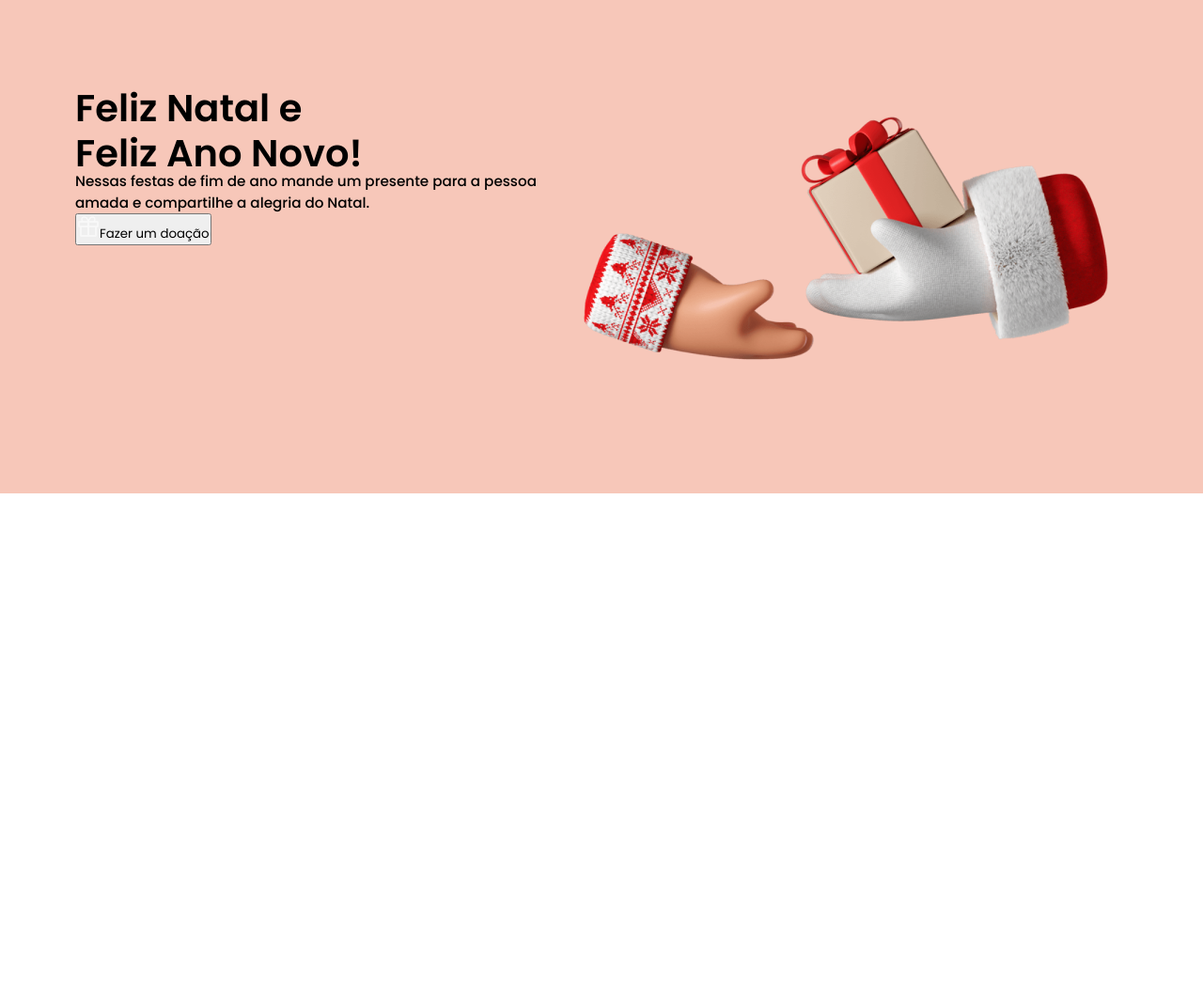
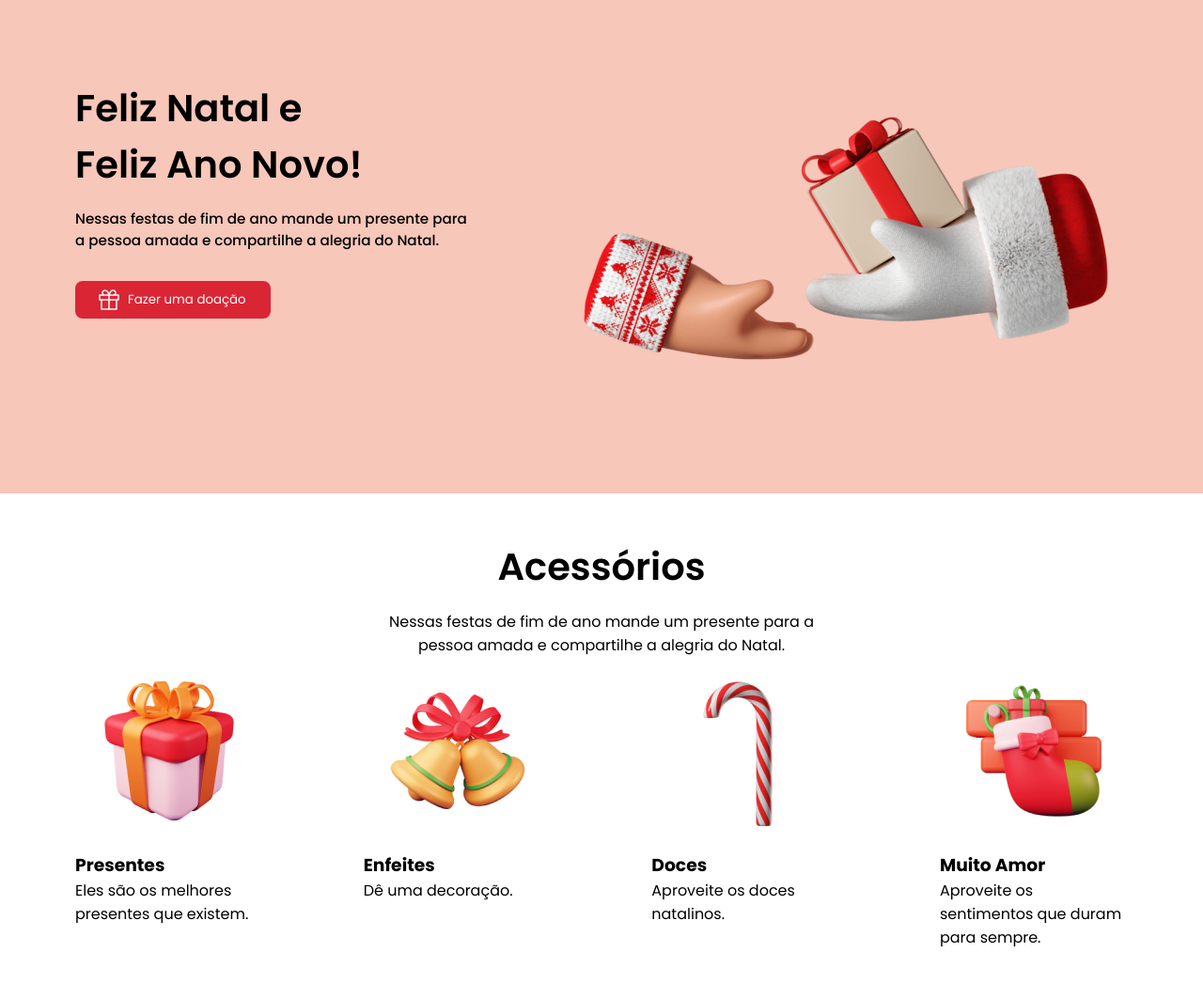
Before and after one commit to Gh0stE11/feliznatalproto, a plain HTML site: page index.html in a window 1280 px wide. Shown: the part 50-1096 px from the top of the page at 94% size. Before the commit the page ends 800 px from the top, so only its background shows below. Drawn offline with Linux system fonts and the light colour scheme.

Commit message:
section 1 added and create section 2

```diff
--- a/index.html
+++ b/index.html
@@ -14,7 +14,7 @@
     </div>
     <div id="menu">
         <a href="#main-content">Início</a>
-        <a href="">Acessórios</a>
+        <a href="#acessorios">Acessórios</a>
         <a href="">Doação</a>
         <a href="">Contato</a>
     </div>
@@ -22,16 +22,56 @@
 
 <section id="main-content">
     <div id="Nataltext">
-        <h2>Feliz Natal e</h2>
-        <h2>Feliz Ano Novo!</h2>
+        <h2>Feliz Natal e <br>
+            Feliz Ano Novo!</h2>
 
-        <p>Nessas festas de fim de ano mande um presente para
+        <p>Nessas festas de fim de ano mande um presente para <br>
              a pessoa amada e compartilhe a alegria do Natal.</p>
 
 
-        <button type="button" id="donationbutton"><img src="./galeria/gift.png">Fazer um doação</button>
+        <button type="button" id="donationbutton"><img src="./galeria/gift.png">Fazer uma doação</button>
     </div>
     <img src="./galeria/send.png">
+</section>
+
+<section id="acessorios">
+    <div id="acessoriostext">
+        <h2>Acessórios</h2>
+        <p>Nessas festas de fim de ano mande um presente para a <br>
+        pessoa amada e compartilhe a alegria do Natal.</p>
+    </div>
+    <div id="itensboxes">
+        <ul>
+            <li>
+                <img src="./galeria/giving1.png" alt="presentes">
+                <h3>Presentes</h3>
+                <p>Eles são os melhores<br>
+                 presentes que existem.</p>
+            </li>
+            <li>
+                <img src="./galeria/giving2.png" alt="Enfeites">
+                <h3>Enfeites</h3>
+                <p>Dê uma decoração.</p>
+            </li>
+            <li>
+                <img src="./galeria/giving3.png" alt="Doces">
+                <h3>Doces</h3>
+                <p>Aproveite os doces <br>
+                    natalinos.</p>
+            </li>
+            <li>
+                <img src="./galeria/giving4.png" alt="Muito amor">
+                <h3>Muito Amor</h3>
+                <p>Aproveite os<br>
+                sentimentos que duram <br>
+                para sempre.</p>
+            </li>
+        </ul>
+    </div>
+
+
+
+
 </section>
 
 
--- a/style.css
+++ b/style.css
@@ -48,16 +48,66 @@ nav{
     justify-content: space-between;
     padding: 5rem 5rem;
     background-color: #F7C7B9;
+
+}
+
+#Nataltext{
+    display: flex;
+    flex-direction: column;
 }
 
 #Nataltext h2{
     font-weight: 600;
     font-size: 2.5rem;
-    height: 3rem;
-
+    margin-bottom: 1rem;
 }
 
 #Nataltext p{
     font-weight: 500;
     font-size: 0.95rem;
+    margin-bottom: 2rem;
 }
+
+#donationbutton {
+    color: white;
+    background-color:#DA2535 ;
+    display: flex;
+    flex-direction: row;
+    align-items: center;
+    gap: 0.5rem;
+    padding: 0.5rem 1.5rem 0.5rem 1.5rem;
+    border-radius: 0.5rem;
+    cursor: pointer;
+    border: 0;
+    width: 13rem;
+}
+
+#acessorios{
+    background-color: white;
+    padding: 3rem 5rem;
+}
+
+#acessoriostext {
+    display: flex;
+    flex-direction: column;
+    align-items: center;
+    gap: 1rem;
+}
+
+#acessoriostext h2{
+    font-weight: 600;
+    font-size: 2.5rem;
+}
+
+#acessoriostext p{
+    text-align: center;
+    font-weight: 400;
+    font-size: 1rem;
+}
+
+#itensboxes ul{
+    display: flex;
+    flex-direction: row;
+    justify-content: space-between;
+    list-style-type: none;
+}
```
Also changed, not shown: galeria/giving1.png (added), galeria/giving2.png (added), galeria/giving3.png (added), galeria/giving4.png (added).
